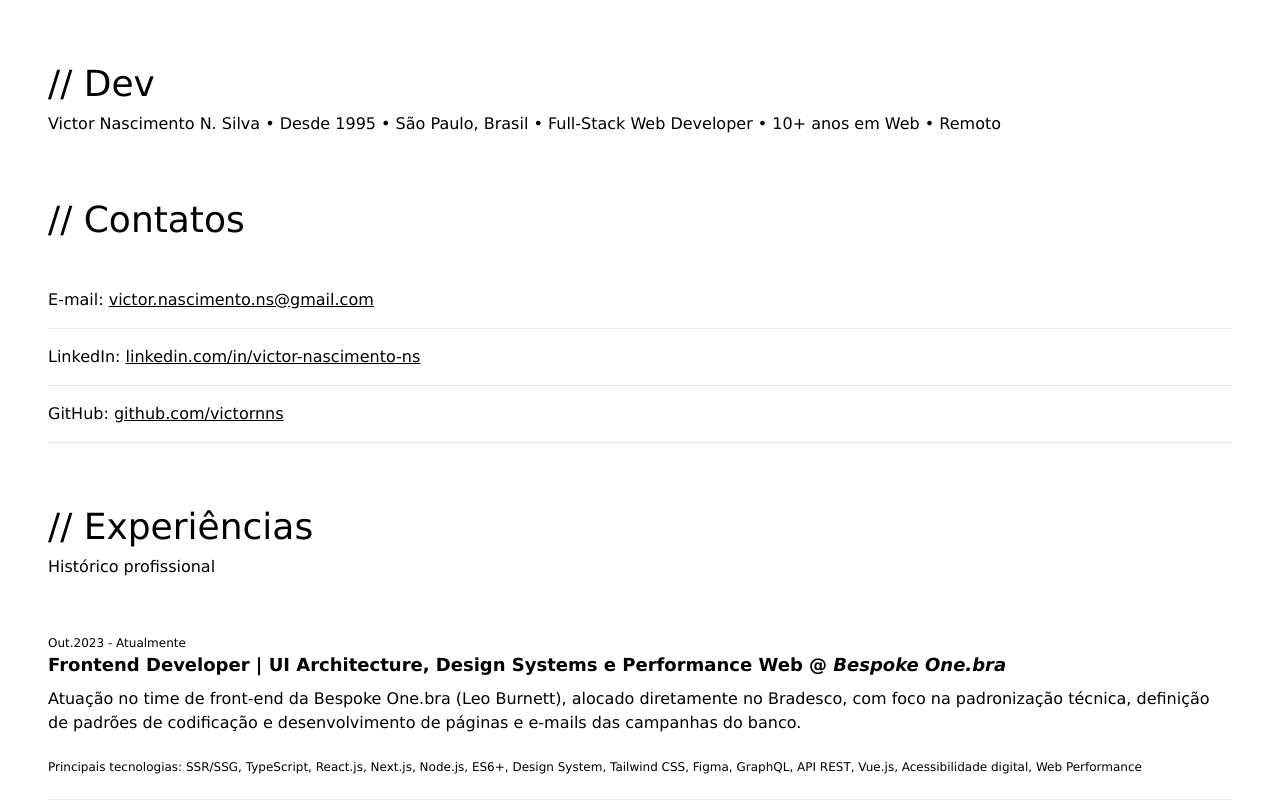
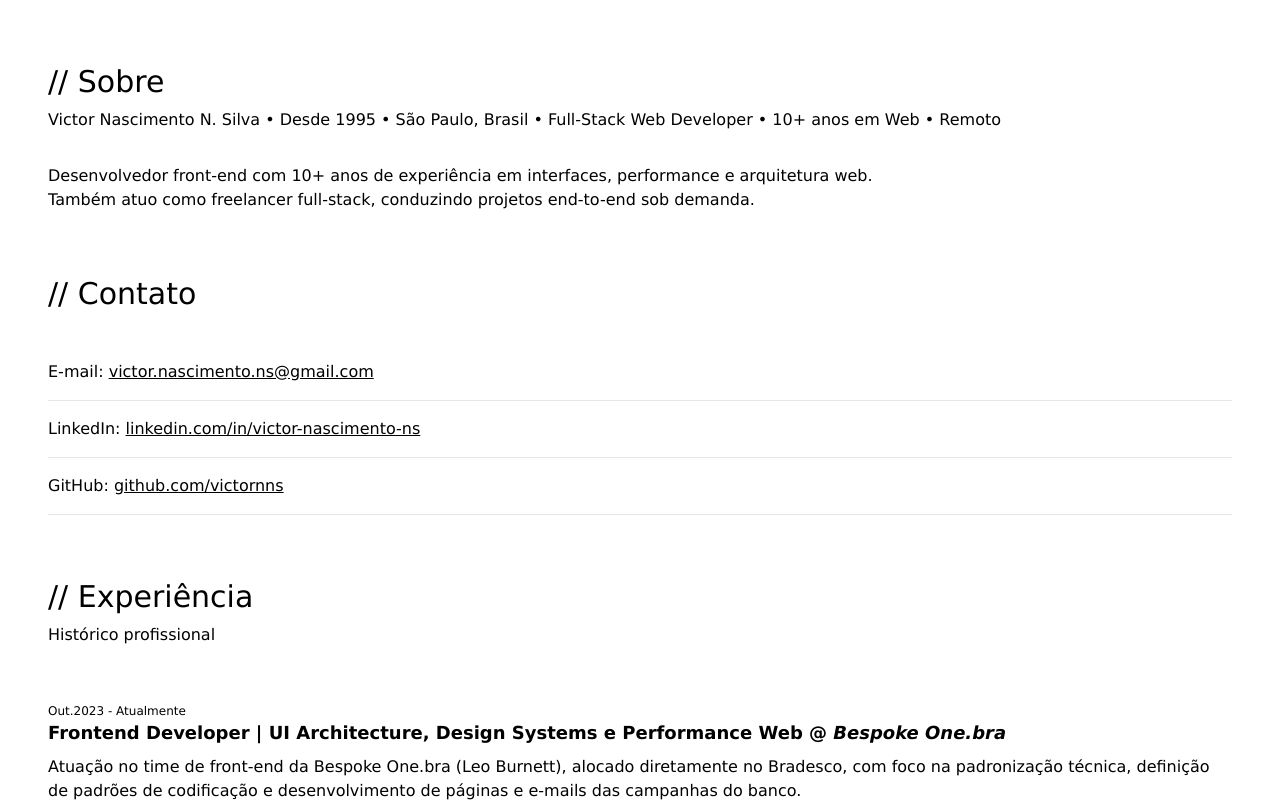
Before and after one commit to victornns/victornns.site, a Next.js app: page /portfolio in a window 1280 px wide. Shown: the top 802 px of the page. Built offline with nearby package versions, Linux system fonts and the light colour scheme.

Commit message:
chore(views/content): update content

```diff
--- a/src/app/layout.tsx
+++ b/src/app/layout.tsx
@@ -9,9 +9,12 @@ export default function RootLayout({
 }: Readonly<{
   children: React.ReactNode;
 }>) {
+  const mainClasses = "flex flex-col gap-16 py-16 px-6 md:px-12";
   return (
     <html lang="pt-BR" className="antialiased">
-      <body style={{ maxWidth: TOKENS.layout.maxWidth }}>{children}</body>
+      <body style={{ maxWidth: TOKENS.layout.maxWidth }}>
+        <main className={mainClasses}>{children}</main>
+      </body>
     </html>
   );
 }
--- a/src/app/portfolio/page.tsx
+++ b/src/app/portfolio/page.tsx
@@ -3,15 +3,13 @@ import { ContactsSection } from "@/views/ContactsSection";
 import { ExperienceSection } from "@/views/ExperienceSection";
 import { ProjectsSection } from "@/views/ProjectsSection";
 
-export default function Portfolio() {
-  const mainClasses = "flex flex-col gap-16 py-16 px-6 md:px-12";
-
+export default function PortfolioPage() {
   return (
-    <main className={mainClasses}>
+    <>
       <AboutSection />
       <ContactsSection />
       <ExperienceSection />
       <ProjectsSection />
-    </main>
+    </>
   );
 }
--- a/src/components/ui/UISection.tsx
+++ b/src/components/ui/UISection.tsx
@@ -12,7 +12,7 @@ function HeadingSection({ level, children }: HeadingSectionProps) {
   const prefix = "//";
 
   return (
-    <Tag className="text-4xl font-medium mb-2">
+    <Tag className="text-3xl font-medium mb-2">
       {prefix} {children}
     </Tag>
   );
--- a/src/content/about.ts
+++ b/src/content/about.ts
@@ -6,6 +6,6 @@ export interface About {
 export const DEV_NAME = "Victor Nascimento N. Silva";
 
 export const about: About = {
-  title: "Dev",
+  title: "Sobre",
   description: [DEV_NAME, "Desde 1995", "São Paulo, Brasil", "Full-Stack Web Developer", "10+ anos em Web", "Remoto"],
 };
--- a/src/views/AboutSection.tsx
+++ b/src/views/AboutSection.tsx
@@ -3,8 +3,17 @@ import { TOKENS } from "@/lib/constants";
 
 import { UISection } from "@/components/ui/UISection";
 
-export function AboutSection() {
+export function AboutSection({ children }: { children?: React.ReactNode }) {
   const details = about.description.join(TOKENS.separator.bullet);
 
-  return <UISection title={about.title} headingLevel={1} description={details} />;
+  return (
+    <>
+      <UISection title={about.title} headingLevel={1} description={details}>
+        <p>Desenvolvedor front-end com 10+ anos de experiência em interfaces, performance e arquitetura web.</p>
+        <p>Também atuo como freelancer full-stack, conduzindo projetos end-to-end sob demanda.</p>
+
+        {children}
+      </UISection>
+    </>
+  );
 }
--- a/src/views/ContactsSection.tsx
+++ b/src/views/ContactsSection.tsx
@@ -6,7 +6,7 @@ import { UILink } from "@/components/ui/UILink";
 
 export function ContactsSection() {
   return (
-    <UISection title="Contatos">
+    <UISection title="Contato">
       <ul>
         {contacts.map((contact) => (
           <li key={contact.id}>
--- a/src/views/ExperienceSection.tsx
+++ b/src/views/ExperienceSection.tsx
@@ -20,7 +20,7 @@ const renderTechnologies = (technologies: Experience["technologies"]) => {
 
 export function ExperienceSection() {
   return (
-    <UISection title="Experiências" description="Histórico profissional">
+    <UISection title="Experiência" description="Histórico profissional">
       <ul>
         {experiences.map((experience) => (
           <li key={experience.id}>
```
